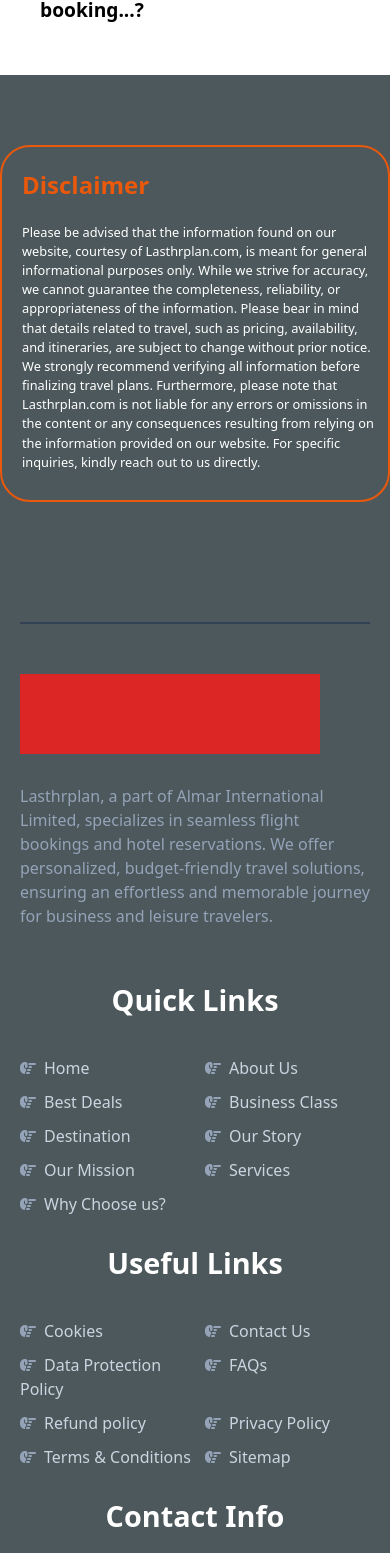
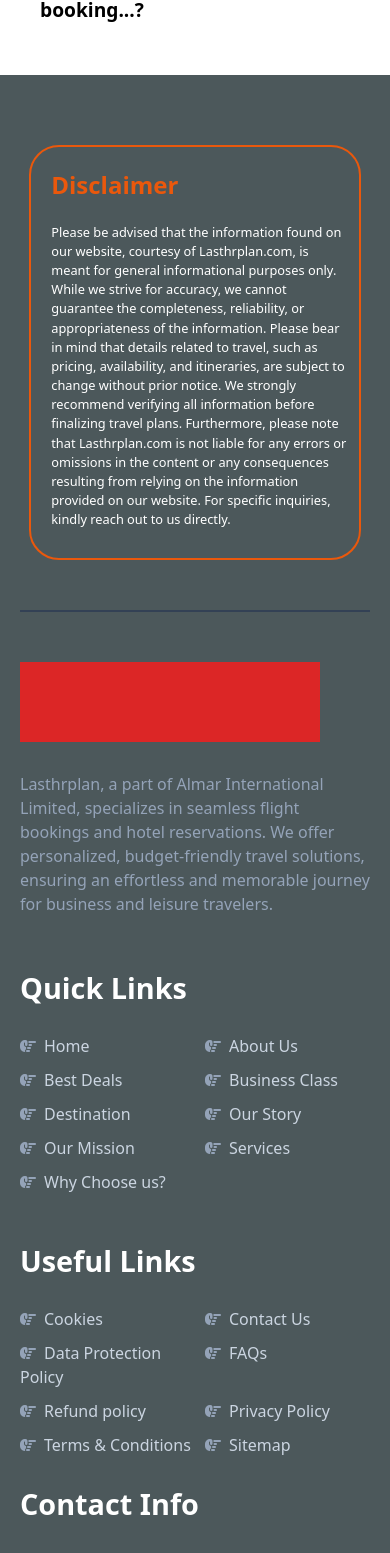
Before and after one commit to Yograj2024/Flight-Bookig-Traveling-Website, a React (Vite) app: page /FAQs in a window 390 px wide. Shown: the part 2809-4362 px from the top of the page. Built offline with nearby package versions, Linux system fonts and the light colour scheme.

Commit message:
Automated commit

```diff
--- a/src/components/Body.jsx
+++ b/src/components/Body.jsx
@@ -1,15 +1,20 @@
 import React, { useEffect, useState } from 'react';
+import { useDispatch, useSelector } from 'react-redux';
 import { Outlet, useLocation } from 'react-router-dom';
 import Navbar from "./Navbar";
 import Disclaimer from './sections/Disclaimer';
 import Link_Contact from './sections/Link_Contact';
+import { updateLength } from '../store/features/localStorage/localStorageSlice';
 
 const Body = () => {
 
   const [listContainer,setListContainer]=useState(false);
   const location = useLocation();
+  const dispatch = useDispatch();
+  const length = useSelector( state => state.localStorage.length);
 
   useEffect( () => {
+    length == 0 ? console.log("lenght is 0") : console.log("not empty...")
     listContainer == true  ? setListContainer(false) : "";
     window.scrollTo(0,0);
   },[location]);
--- a/src/components/sections/Disclaimer.jsx
+++ b/src/components/sections/Disclaimer.jsx
@@ -3,7 +3,7 @@ import React from 'react';
 const Disclaimer = () => {
   return <>
             <section >
-                <div className={`p-[20px_10px_28px_20px] border-2 border-orange-600 rounded-[30px] text-white m-[0px_15px] md:w-[85%]  md:max-w-[1440px] mx-auto`}>
+                <div className={`p-[20px_10px_28px_20px] border-2 border-orange-600 rounded-[30px] text-white m-[0px_15px] w-[85%]  md:max-w-[1440px] mx-auto`}>
                     <h2 className={`text-[1.5rem] font-semibold text-orange-600 mb-[20px]`}>Disclaimer</h2>
                     <p className={`text-[0.8rem]`}>Please be advised that the information found on our website, courtesy of Lasthrplan.com, is meant for general informational purposes only. While we strive for accuracy, we cannot guarantee the completeness, reliability, or appropriateness of the information. Please bear in mind that details related to travel, such as pricing, availability, and itineraries, are subject to change without prior notice. We strongly recommend verifying all information before finalizing travel plans. Furthermore, please note that Lasthrplan.com is not liable for any errors or omissions in the content or any consequences resulting from relying on the information provided on our website. For specific inquiries, kindly reach out to us directly.</p>
                 </div>
--- a/src/components/sections/Hero.jsx
+++ b/src/components/sections/Hero.jsx
@@ -2,7 +2,7 @@
 const Hero = () => (
 
     <>
-        <section className  = {`relative h-[600px] flex m-[0px_0px_0px] before:content-[''] flex-col md:w-full before:h-full before:w-full justify-center before:bg-[url('https://images.unsplash.com/photo-1710330759524-c89e93b4217f?fm=jpg&q=60&w=3000&ixlib=rb-4.0.3&ixid=M3wxMjA3fDB8MHxwaG90by1wYWdlfHx8fGVufDB8fHx8fA%3D%3D')]  before:bg-no-repeat before:bg-cover before:bg-[0%_0%] before:absolute before:z-[-1] bg-black bg-opacity-40`} >
+        <section className  = {`relative h-[650px] sm:h-[600px] flex m-[0px_0px_0px] before:content-[''] flex-col md:w-full before:h-full before:w-full justify-center before:bg-[url('https://images.unsplash.com/photo-1710330759524-c89e93b4217f?fm=jpg&q=60&w=3000&ixlib=rb-4.0.3&ixid=M3wxMjA3fDB8MHxwaG90by1wYWdlfHx8fGVufDB8fHx8fA%3D%3D')] before:bg-no-repeat before:bg-cover before:bg-[50%_0%] sm:before:bg-[0%_0%] before:absolute before:z-[-1] bg-black bg-opacity-40`} >
             <div className={`w-[90%] lg:max-w-[1440px] m-[0_auto]`}>
                 <h1 className= {`text-center text-[1.5rem] md:text-[2.5rem] mt-[18px] text-transparent bg-clip-text  bg-gradient-to-r from-red-500  via-orange-500 to-pink-500  font-bold tracking-[0.05rem] `}> Bigen your adventure here  </h1>
 
--- a/src/components/sections/Link_Contact.jsx
+++ b/src/components/sections/Link_Contact.jsx
@@ -6,7 +6,7 @@ import { contact, qLinks, usefulLinks } from '../../utils/data';
 const LinksSection = ({ title, links, customStyle }) => {
   return (
     <div className={`m-[20px_0px] md:flex-[1%] md:p-[0_0_0_${customStyle.padding}]`}>
-      <h5 className={`text-[1.8rem] text-white font-semibold text-center sm:text-left md:text-left mb-[30px]`}>
+      <h5 className={`text-[1.8rem] text-white font-semibold sm:text-left mb-[20px] mt-[40px]`}>
         {title}
       </h5>
       <div className={`grid grid-cols-1 sm:grid-cols-[150px_150px] ex-s:grid-cols-[185px_1fr] md:grid-cols-1`}>
@@ -37,7 +37,7 @@ const Link_Contact = () => {
   return (
     <>
       <section className="">
-        <div className={`p-[70px_20px_0px] md:flex md:flex-col lg:flex-row md:max-w-[1440px] md:m-auto`}>
+        <div className={`p-[0px_20px_0px] md:pt-[70px] md:flex md:flex-col lg:flex-row md:max-w-[1440px] md:m-auto`}>
           <div className={`m-[50px_0] md:m-0 md:p-[30px_0_0] md:w-ful lg:w-[380px] border-t-2 border-t-slate-700 p-[50px_0px_0px] md:border-none`}>
             <div className={`h-[80px] w-[300px]  m-[0px_0px_30px] bg-red-600`}></div>
             <p className={`text-slate-400`}>
@@ -52,7 +52,7 @@ const Link_Contact = () => {
             <LinksSection title="Useful Links" links={usefulLinks} customStyle={{ padding: "10px" }} />
 
             <div className={`m-[20px_0px] md:flex-[6%]`}>
-              <h5 className={`text-[1.8rem] text-white font-semibold text-center sm:text-left mb-[30px] md:text-left md:pl-[70px]`}>Contact Info</h5>
+              <h5 className={`text-[1.8rem] text-white font-semibold sm:text-left mb-[30px]  md:pl-[70px]`}>Contact Info</h5>
               {
                 contact.map((obj, index) => contactList(Object.keys(obj), Object.values(obj), obj.id || index))
               }
--- a/src/store/features/cart/cartSlice.js
+++ b/src/store/features/cart/cartSlice.js
@@ -8,7 +8,7 @@ const cartSlice = createSlice({
     reducers:{
         addToCart: ( state, action ) => {
             // Add to cart logic here
-            state.cartItems=action.payload;
+            state.cartItems = action.payload;
         }
     }
 });
--- /dev/null
+++ b/src/store/features/localStorage/localStorageSlice.js
@@ -0,0 +1,16 @@
+import { createSlice } from "@reduxjs/toolkit";
+
+const localStorageSlice = createSlice({
+    name:"localStorage",
+    initialState:{
+        length:localStorage.length,
+    },
+    reducers:{
+        updateLength: (state, action) => {
+            state.lambai = action.payload;
+        }
+    }
+});
+
+export const { updateLength } = localStorageSlice.actions;
+export default localStorageSlice.reducer;
--- a/src/store/store.js
+++ b/src/store/store.js
@@ -1,6 +1,7 @@
 import { configureStore } from "@reduxjs/toolkit";
 import screenSizeReducer from "./features/storeDevidce-width/resizeSlice";
 import urlReducer from "./features/url/urlSlice";
+import localStorageReducer from "./features/localStorage/localStorageSlice"
 import cartReducer from "./features/cart/cartSlice";
 
 const store = configureStore({
@@ -8,6 +9,7 @@ const store = configureStore({
         screenSize : screenSizeReducer, // in key and value pair form
         url : urlReducer,
         cart : cartReducer,
+        localStorage : localStorageReducer,
     }
 })
 
--- a/src/utils/data.js
+++ b/src/utils/data.js
@@ -926,7 +926,7 @@ export const bestDealsPage2 = [
         },
         locations : [
             {
-                image_url: "https://plus.unsplash.com/premium_photo-1681839699305-9fa5bd79cd4f?fm=jpg&q=60&w=3000&ixlib=rb-4.0.3&ixid=M3wxMjA3fDB8MHxwaG90by1wYWdlfHx8fGVufDB8fHx8fA%3D%3D",
+                image_url: "https://t3.ftcdn.net/jpg/01/11/28/88/360_F_111288833_YIh3Br4p3lzSlFjDutcVIjJMj9EkWlKv.jpg",
                 city_name: "male",
                 place_name: "hukuru miskiy(old friday mosque)",
                 rating: 4
```
